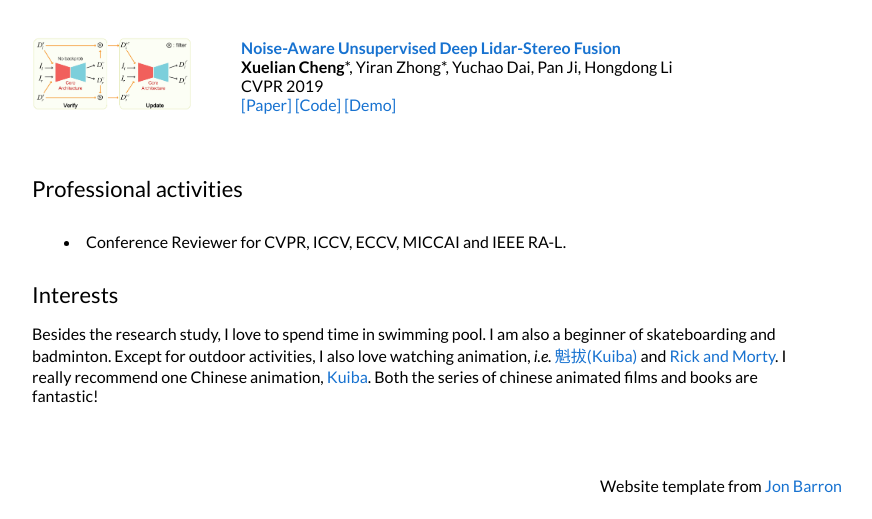
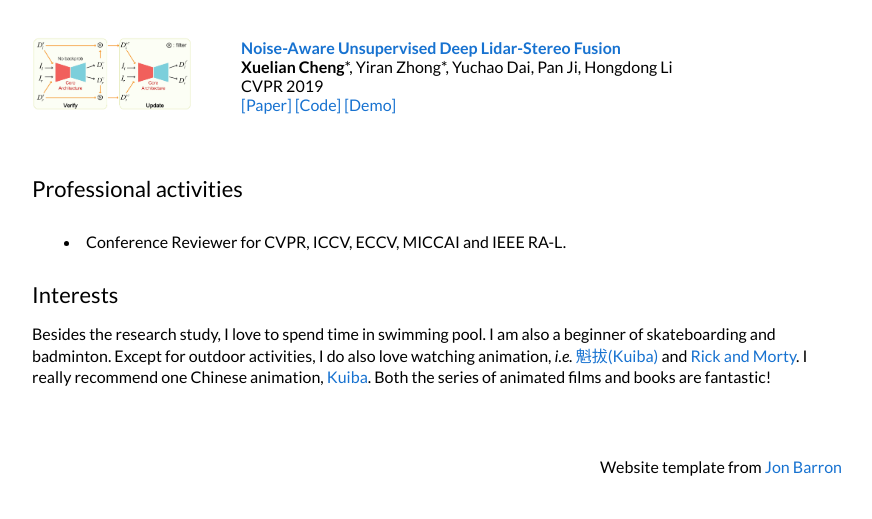
Before and after one commit to pzh1202/pzh1202.github.io, a plain HTML site: page index.html in a window 1280 px wide. Shown: the part 886-1405 px from the top of the page, without its empty margins (213-1085 px from the left). Drawn offline with Linux system fonts and the light colour scheme.

Commit message:
Update index.html

```diff
--- a/index.html
+++ b/index.html
@@ -179,7 +179,7 @@
             <td>
               <heading>Interests</heading>
               <p>
-              Besides the research study, I love to spend time in swimming pool. I am also a beginner of skateboarding and badminton. Except for outdoor activities, I also love watching animation, <i>i.e.</i> <a href="https://en.wikipedia.org/wiki/Kuiba">魁拔(Kuiba)</a> and <a href="https://en.wikipedia.org/wiki/Rick_and_Morty">Rick and Morty</a>. I really recommend one Chinese animation,<a href="https://www.youtube.com/hashtag/%E9%AD%81%E6%8B%94"> Kuiba</a>. Both the series of chinese animated films and books are fantastic!
+              Besides the research study, I love to spend time in swimming pool. I am also a beginner of skateboarding and badminton. Except for outdoor activities, I do also love watching animation, <i>i.e.</i> <a href="https://en.wikipedia.org/wiki/Kuiba">魁拔(Kuiba)</a> and <a href="https://en.wikipedia.org/wiki/Rick_and_Morty">Rick and Morty</a>. I really recommend one Chinese animation,<a href="https://www.youtube.com/hashtag/%E9%AD%81%E6%8B%94"> Kuiba</a>. Both the series of animated films and books are fantastic!
               </p>
             </td>
           </tr>
```
